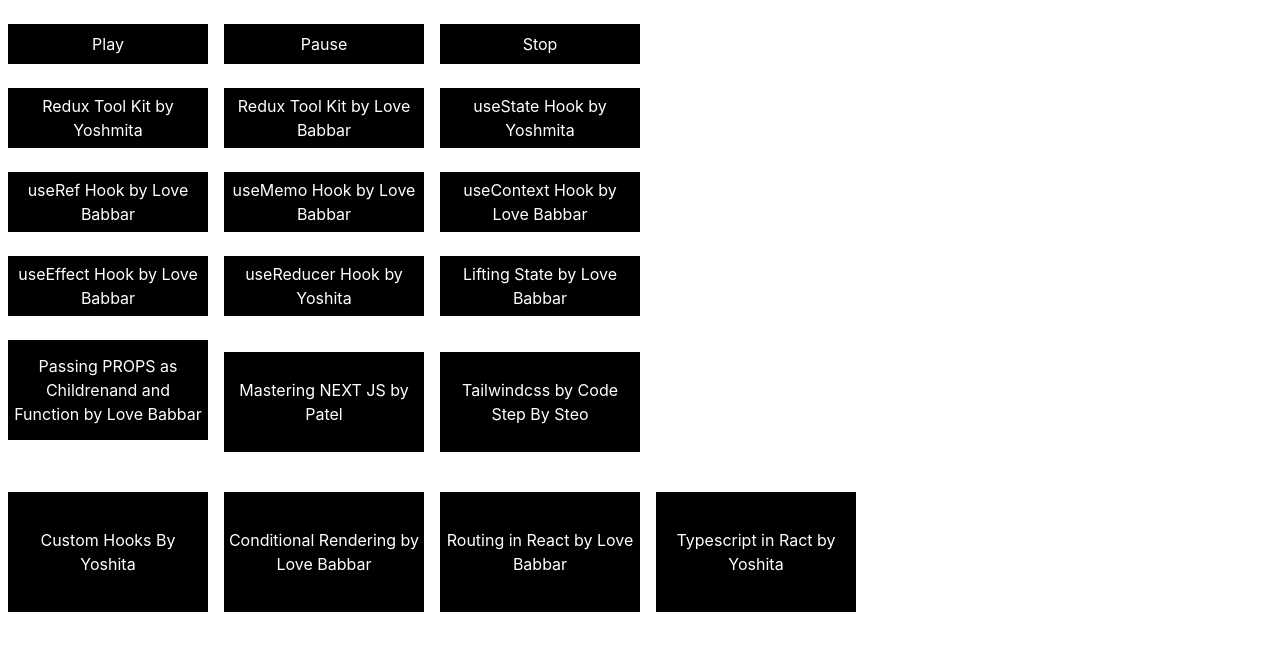
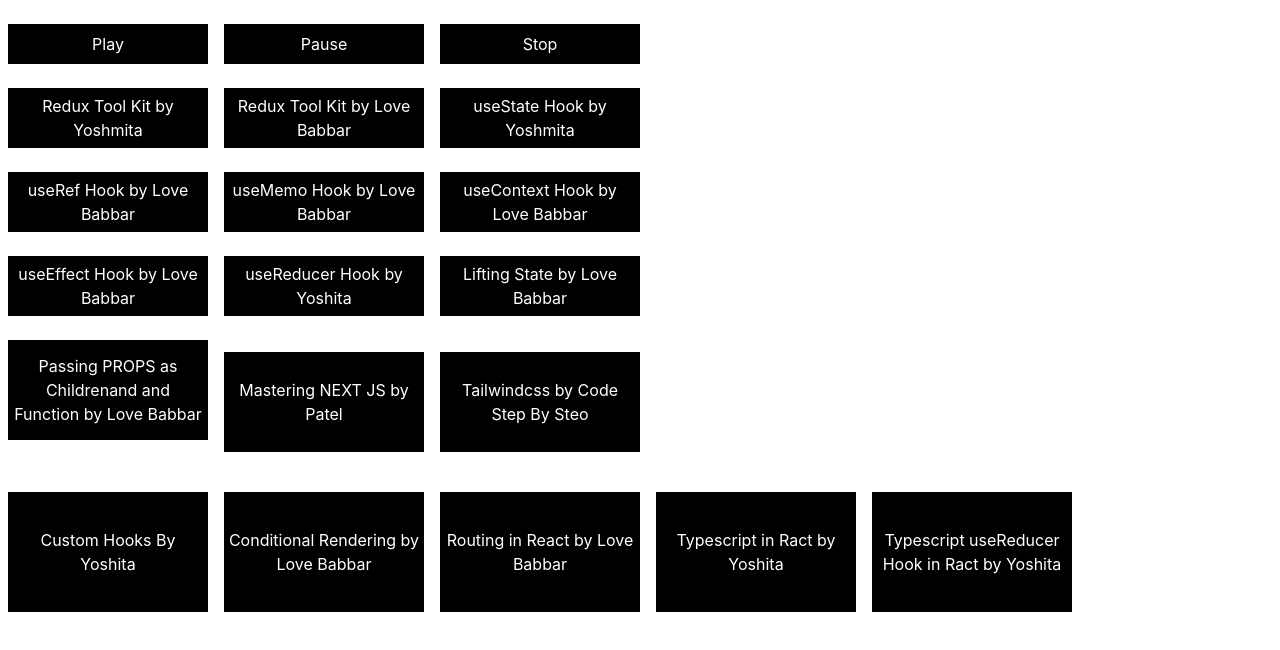
Before and after one commit to techie23456/reactVideos, a React (Vite) app: page / in a window 1280 px wide. Shown: the top 650 px of the page. Built offline with nearby package versions, Linux system fonts and the light colour scheme.

Commit message:
pushing....

```diff
--- a/src/App.jsx
+++ b/src/App.jsx
@@ -134,6 +134,10 @@
            <button className="m-2 px-1  bg-black text-white hover:text-white hover:bg-amber-600 w-50 h-30 cursor-pointer"
        onClick={()=>setVideoId('lk4f5QzL41I')}>Typescript in Ract  by Yoshita</button>
 
+          <button className="m-2 px-1  bg-black text-white hover:text-white hover:bg-amber-600 w-50 h-30 cursor-pointer"
+       onClick={()=>setVideoId('iPIjRH2rrww')}>Typescript useReducer Hook in Ract by Yoshita</button>
+
+
    </div>
    </div>
 
```
